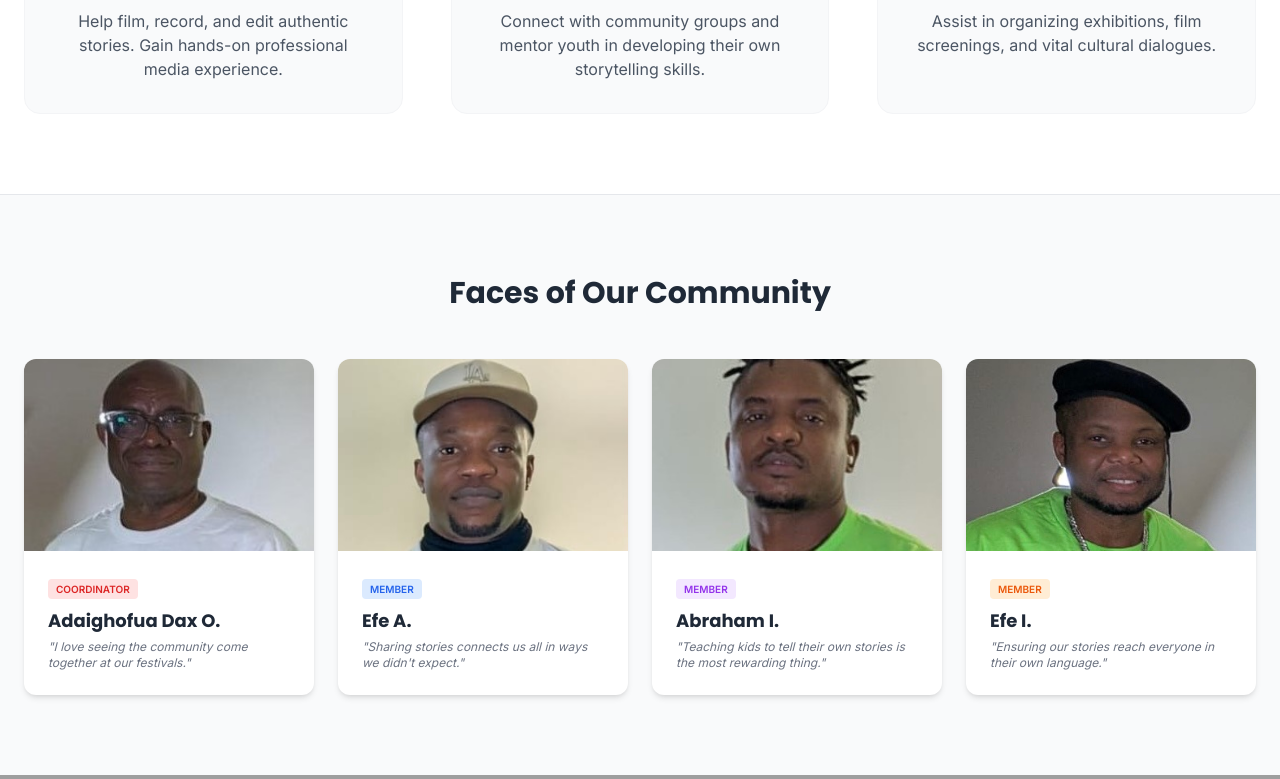
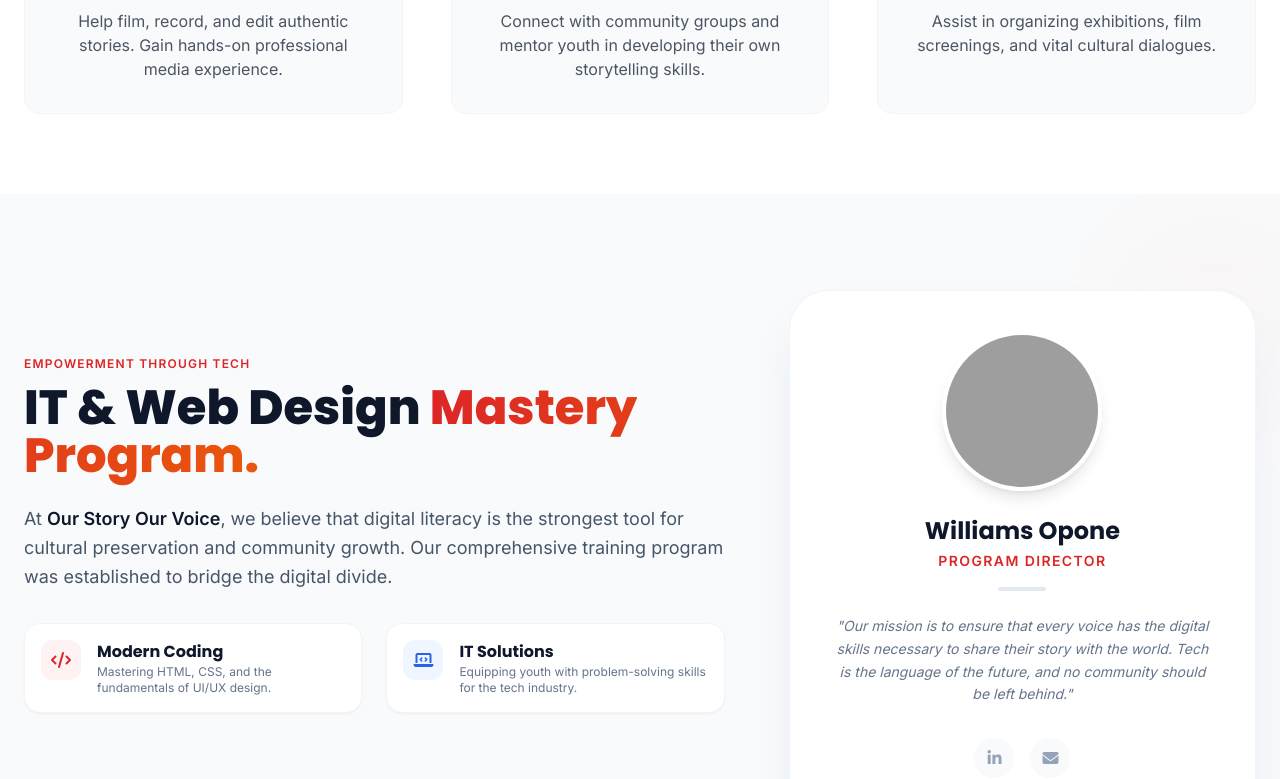
Before and after one commit to Williams-Opone/osov, a Flask app: page /volunteer in a window 1280 px wide. Shown: the part 889-1668 px from the top of the page. Run offline with Flask 3, Linux system fonts and the light colour scheme; the visitor is signed in with stand-in values (Sample User, id 1); data that the repository does not hold is empty; some libraries are stand-ins or nearby versions; grey boxes are pictures that could not be loaded.

Commit message:
Added a section to the volunteer

```diff
--- a/project/templates/user/volunteer.html
+++ b/project/templates/user/volunteer.html
@@ -63,7 +63,76 @@
             </div>
         </div>
     </section>
+    <section class="py-16 md:py-24 bg-gray-50 overflow-hidden">
+        <div class="container mx-auto px-6">
+            <div class="flex flex-col lg:flex-row items-center gap-12 lg:gap-16">
 
+                <div class="w-full lg:w-3/5" data-aos="fade-right">
+                    <span class="text-red-600 font-bold tracking-widest uppercase text-xs mb-3 block">Empowerment Through Tech</span>
+                    <h2 class="text-3xl md:text-5xl font-extrabold text-slate-900 mb-6 leading-tight">
+                        IT & Web Design <span class="text-transparent bg-clip-text bg-gradient-to-r from-red-600 to-orange-600">Mastery Program.</span>
+                    </h2>
+                    <p class="text-slate-600 text-lg mb-8 leading-relaxed">
+                        At <span class="font-bold text-slate-900">Our Story Our Voice</span>, we believe that digital literacy is the strongest tool for cultural preservation and community growth. Our comprehensive training program was established to bridge the digital divide.
+                    </p>
+
+                    <div class="grid grid-cols-1 md:grid-cols-2 gap-6 mb-10">
+                        <div class="flex items-start gap-4 p-4 bg-white rounded-2xl shadow-sm border border-slate-100">
+                            <div class="w-10 h-10 rounded-xl bg-red-50 flex items-center justify-center text-red-600 flex-shrink-0">
+                                <i class="fa-solid fa-code"></i>
+                            </div>
+                            <div>
+                                <h4 class="font-bold text-slate-900">Modern Coding</h4>
+                                <p class="text-xs text-slate-500">Mastering HTML, CSS, and the fundamentals of UI/UX design.</p>
+                            </div>
+                        </div>
+                        <div class="flex items-start gap-4 p-4 bg-white rounded-2xl shadow-sm border border-slate-100">
+                            <div class="w-10 h-10 rounded-xl bg-blue-50 flex items-center justify-center text-blue-600 flex-shrink-0">
+                                <i class="fa-solid fa-laptop-code"></i>
+                            </div>
+                            <div>
+                                <h4 class="font-bold text-slate-900">IT Solutions</h4>
+                                <p class="text-xs text-slate-500">Equipping youth with problem-solving skills for the tech industry.</p>
+                            </div>
+                        </div>
+                    </div>
+                </div>
+
+                <div class="w-full lg:w-2/5" data-aos="fade-left">
+                    <div class="relative">
+                        <div class="absolute -top-6 -right-6 w-32 h-32 bg-red-600/5 rounded-full blur-3xl"></div>
+
+                        <div class="bg-white rounded-[2.5rem] p-8 md:p-10 shadow-2xl shadow-slate-200 border border-slate-100 relative z-10">
+                            <div class="flex flex-col items-center text-center">
+                                <div class="w-32 h-32 md:w-40 md:h-40 rounded-full overflow-hidden border-4 border-white shadow-lg mb-6">
+                                    <img src="/static/images/williams-opone.jpg" alt="Williams Opone" class="w-full h-full object-cover">
+                                </div>
+
+                                <h3 class="text-2xl font-bold text-slate-900 mb-1">Williams Opone</h3>
+                                <span class="text-red-600 font-bold text-sm uppercase tracking-widest mb-4">Program Director</span>
+
+                                <div class="h-1 w-12 bg-slate-200 mb-6 rounded-full"></div>
+
+                                <p class="text-slate-500 text-sm italic leading-relaxed">
+                                    "Our mission is to ensure that every voice has the digital skills necessary to share their story with the world. Tech is the language of the future, and no community should be left behind."
+                                </p>
+
+                                <div class="flex gap-4 mt-8">
+                                    <a href="#" class="w-10 h-10 rounded-full bg-slate-50 flex items-center justify-center text-slate-400 hover:bg-red-600 hover:text-white transition-all">
+                                        <i class="fa-brands fa-linkedin-in"></i>
+                                    </a>
+                                    <a href="mailto:director@ourstoryourvoice.org" class="w-10 h-10 rounded-full bg-slate-50 flex items-center justify-center text-slate-400 hover:bg-red-600 hover:text-white transition-all">
+                                        <i class="fa-solid fa-envelope"></i>
+                                    </a>
+                                </div>
+                            </div>
+                        </div>
+                    </div>
+                </div>
+
+            </div>
+        </div>
+    </section>
     <section class="py-16 md:py-20 bg-gray-50 border-t border-gray-200">
         <div class="container mx-auto px-6">
             <h2 class="text-2xl md:text-3xl font-bold text-center mb-12">Faces of Our Community</h2>
```
